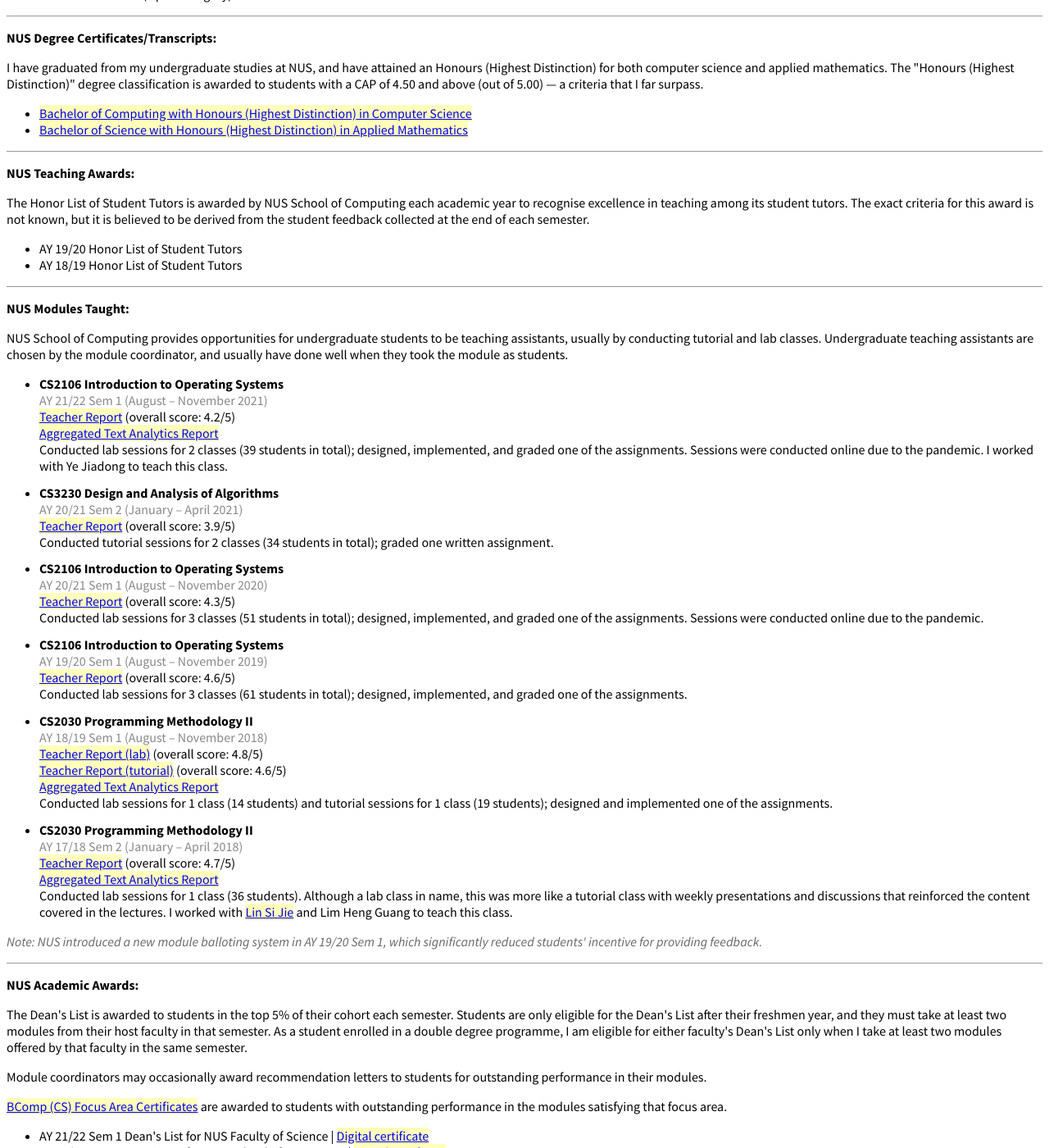
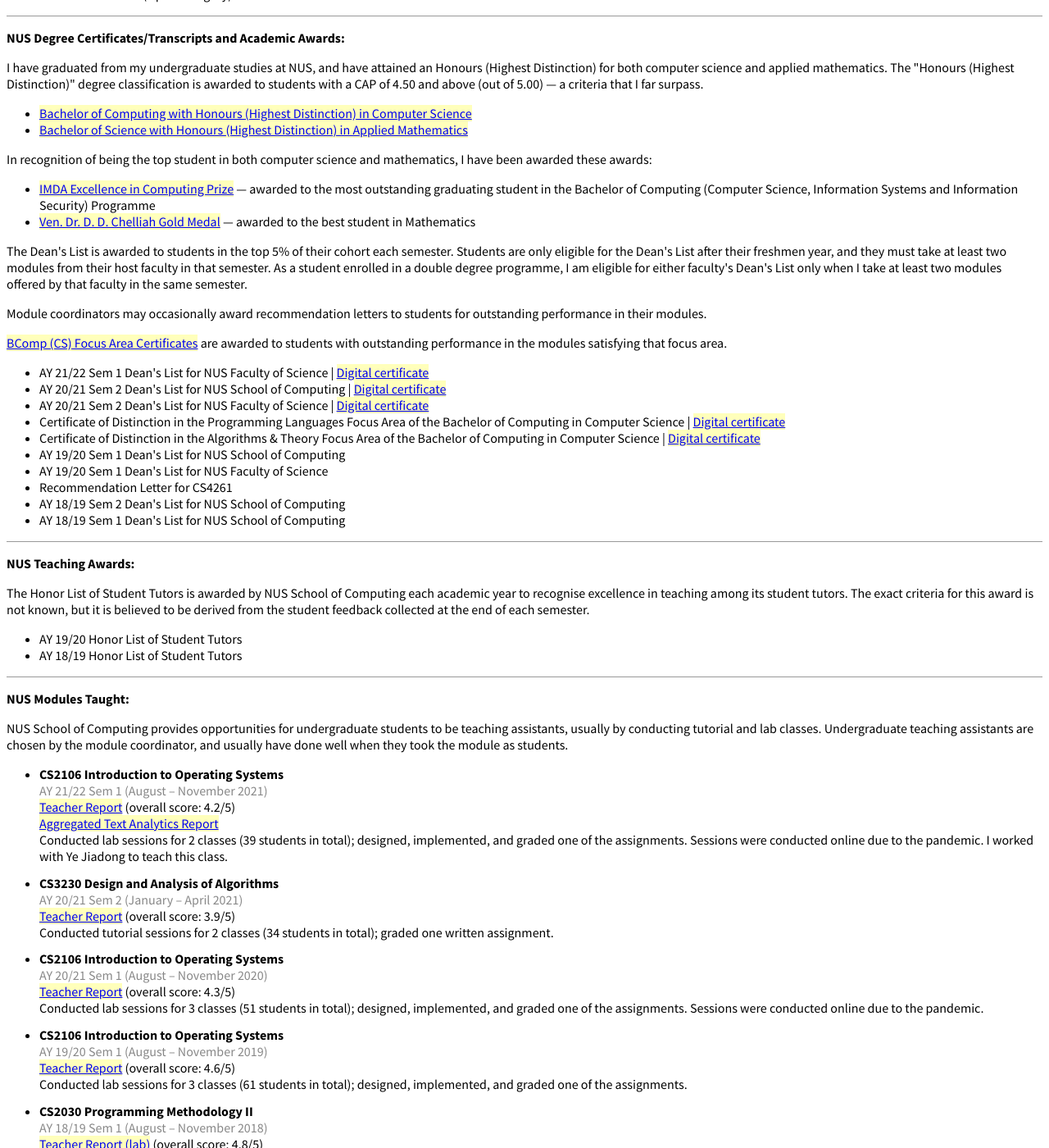
Before and after one commit to btzy/homepage, a Jekyll site: the page built from index.html, in a window 1280 px wide and 1400 px high, scrolled down 3288 px. Shown: the whole window at 82% size. Built offline with Jekyll 4.4.1, drawn with Linux system fonts in a browser that asks for light colours; comment, search, counter and statistics services are not loaded; some of the changed text lies outside the part shown.

Commit message:
Add university-level awards

```diff
--- a/index.html
+++ b/index.html
@@ -230,13 +230,39 @@
 <hr/>
 
 <div>
-<p><span class="keyname">NUS Degree Certificates/Transcripts:</span></p>
+<p><span class="keyname">NUS Degree Certificates/Transcripts and Academic Awards:</span></p>
 
 <p>I have graduated from my undergraduate studies at NUS, and have attained an Honours (Highest Distinction) for both computer science and applied mathematics.  The "Honours (Highest Distinction)" degree classification is awarded to students with a CAP of 4.50 and above (out of 5.00) &mdash; a criteria that I far surpass.</p>
 
 <ul>
 <li><a href="nus/BComp(CS).pdf">Bachelor of Computing with Honours (Highest Distinction) in Computer Science</a></li>
 <li><a href="nus/BSc(AM).pdf">Bachelor of Science with Honours (Highest Distinction) in Applied Mathematics</a></li>
+</ul>
+
+<p>In recognition of being the top student in both computer science and mathematics, I have been awarded these awards:</p>
+
+<ul>
+<li><a href="https://credentials.nus.edu.sg/870f02a6-b37d-4900-bc8d-62987a46727f">IMDA Excellence in Computing Prize</a> &mdash; awarded to the most outstanding graduating student in the Bachelor of Computing (Computer Science, Information Systems and Information Security) Programme</li>
+<li><a href="https://credentials.nus.edu.sg/a7affc27-73eb-42d4-b6de-561a9806c5a4">Ven. Dr. D. D. Chelliah Gold Medal</a> &mdash; awarded to the best student in Mathematics</li>
+</ul>
+
+<p>The Dean's List is awarded to students in the top 5% of their cohort each semester.  Students are only eligible for the Dean's List after their freshmen year, and they must take at least two modules from their host faculty in that semester.  As a student enrolled in a double degree programme, I am eligible for either faculty's Dean's List only when I take at least two modules offered by that faculty in the same semester.</p>
+
+<p>Module coordinators may occasionally award recommendation letters to students for outstanding performance in their modules.</p>
+
+<p><a href="https://www.comp.nus.edu.sg/programmes/ug/honour/merit/">BComp (CS) Focus Area Certificates</a> are awarded to students with outstanding performance in the modules satisfying that focus area.</p>
+
+<ul>
+<li>AY 21/22 Sem 1 Dean's List for NUS Faculty of Science | <a href="https://credentials.nus.edu.sg/d5319e11-8040-4893-bd63-29b82428c2fa">Digital certificate</a></li>
+<li>AY 20/21 Sem 2 Dean's List for NUS School of Computing | <a href="https://credentials.nus.edu.sg/8cc4344a-3a95-4ccb-a24f-904986f62486">Digital certificate</a></li>
+<li>AY 20/21 Sem 2 Dean's List for NUS Faculty of Science | <a href="https://credentials.nus.edu.sg/489e9f20-223f-40e9-a850-bf156ffb4270">Digital certificate</a></li>
+<li>Certificate of Distinction in the Programming Languages Focus Area of the Bachelor of Computing in Computer Science | <a href="https://credentials.nus.edu.sg/106ae5cf-653b-4a66-abc3-58eab4f406d5">Digital certificate</a></li>
+<li>Certificate of Distinction in the Algorithms &amp; Theory Focus Area of the Bachelor of Computing in Computer Science | <a href="https://credentials.nus.edu.sg/0e7feda8-b6c6-4b7b-ba15-24941d25d74d">Digital certificate</a></li>
+<li>AY 19/20 Sem 1 Dean's List for NUS School of Computing</li>
+<li>AY 19/20 Sem 1 Dean's List for NUS Faculty of Science</li>
+<li>Recommendation Letter for CS4261</li>
+<li>AY 18/19 Sem 2 Dean's List for NUS School of Computing</li>
+<li>AY 18/19 Sem 1 Dean's List for NUS School of Computing</li>
 </ul>
 </div>
 <hr/>
@@ -309,30 +335,6 @@
 
 <p><span class="more">Note:  NUS introduced a new module balloting system in AY 19/20 Sem 1, which significantly reduced students' incentive for providing feedback.</span></p>
 
-</div>
-<hr/>
-
-<div>
-<p><span class="keyname">NUS Academic Awards:</span></p>
-
-<p>The Dean's List is awarded to students in the top 5% of their cohort each semester.  Students are only eligible for the Dean's List after their freshmen year, and they must take at least two modules from their host faculty in that semester.  As a student enrolled in a double degree programme, I am eligible for either faculty's Dean's List only when I take at least two modules offered by that faculty in the same semester.</p>
-
-<p>Module coordinators may occasionally award recommendation letters to students for outstanding performance in their modules.</p>
-
-<p><a href="https://www.comp.nus.edu.sg/programmes/ug/honour/merit/">BComp (CS) Focus Area Certificates</a> are awarded to students with outstanding performance in the modules satisfying that focus area.</p>
-
-<ul>
-<li>AY 21/22 Sem 1 Dean's List for NUS Faculty of Science | <a href="https://credentials.nus.edu.sg/d5319e11-8040-4893-bd63-29b82428c2fa">Digital certificate</a></li>
-<li>AY 20/21 Sem 2 Dean's List for NUS School of Computing | <a href="https://credentials.nus.edu.sg/8cc4344a-3a95-4ccb-a24f-904986f62486">Digital certificate</a></li>
-<li>AY 20/21 Sem 2 Dean's List for NUS Faculty of Science | <a href="https://credentials.nus.edu.sg/489e9f20-223f-40e9-a850-bf156ffb4270">Digital certificate</a></li>
-<li>Certificate of Distinction in the Programming Languages Focus Area of the Bachelor of Computing in Computer Science | <a href="https://credentials.nus.edu.sg/106ae5cf-653b-4a66-abc3-58eab4f406d5">Digital certificate</a></li>
-<li>Certificate of Distinction in the Algorithms &amp; Theory Focus Area of the Bachelor of Computing in Computer Science | <a href="https://credentials.nus.edu.sg/0e7feda8-b6c6-4b7b-ba15-24941d25d74d">Digital certificate</a></li>
-<li>AY 19/20 Sem 1 Dean's List for NUS School of Computing</li>
-<li>AY 19/20 Sem 1 Dean's List for NUS Faculty of Science</li>
-<li>Recommendation Letter for CS4261</li>
-<li>AY 18/19 Sem 2 Dean's List for NUS School of Computing</li>
-<li>AY 18/19 Sem 1 Dean's List for NUS School of Computing</li>
-</ul>
 </div>
 <hr/>
 
```
